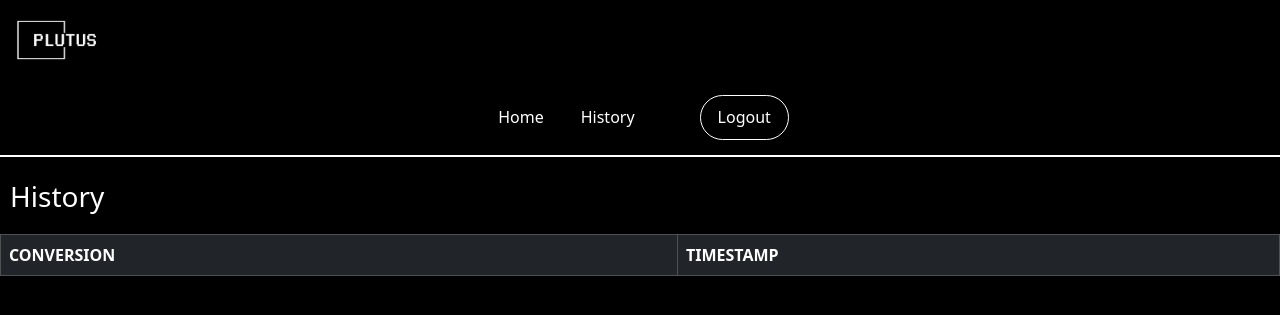
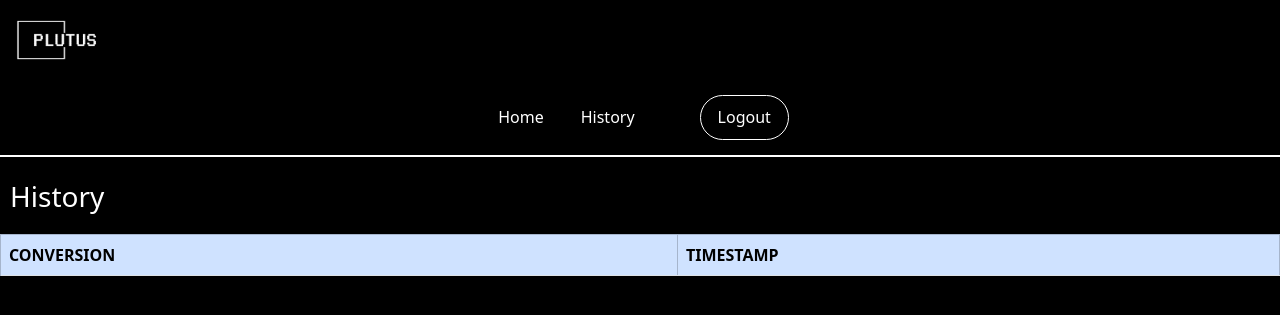
Before and after one commit to kaveendran/currency_converter, a Flask app: page /history in a window 1280 px wide. Shown: the top 315 px of the page. Run offline with Flask 3, Linux system fonts and the light colour scheme; the visitor is signed in with stand-in values (Sample User, id 1); data comes from the database, SQL or seed files in the repository; lists and menus that the app fills with data are empty.

Commit message:
Revert "tbl color home btn big"
This reverts commit 3e2b73ca197cc93b1575f474d4fcae38e1e0e649.

```diff
--- a/templates/converter.html
+++ b/templates/converter.html
@@ -15,7 +15,7 @@
   <body>
 
     <div class="main-body">
-      <a href="/home1"><button class="button" style="background-color: rgb(0, 0, 0,0);color:white; border:2px solid rgb(255, 255, 255,0) "><svg xmlns="http://www.w3.org/2000/svg" width="32" height="32" fill="currentColor" class="bi bi-house-fill" viewBox="0 0 16 16">
+      <a href="/home1"><button class="button" style="background-color: rgb(0, 0, 0,0);color:white; border:2px solid rgb(255, 255, 255,0) "><svg xmlns="http://www.w3.org/2000/svg" width="16" height="16" fill="currentColor" class="bi bi-house-fill" viewBox="0 0 16 16">
   <path d="M8.707 1.5a1 1 0 0 0-1.414 0L.646 8.146a.5.5 0 0 0 .708.708L8 2.207l6.646 6.647a.5.5 0 0 0 .708-.708L13 5.793V2.5a.5.5 0 0 0-.5-.5h-1a.5.5 0 0 0-.5.5v1.293z"/>
   <path d="m8 3.293 6 6V13.5a1.5 1.5 0 0 1-1.5 1.5h-9A1.5 1.5 0 0 1 2 13.5V9.293z"/>
 </svg></button></a>
--- a/templates/crypto.html
+++ b/templates/crypto.html
@@ -13,7 +13,7 @@
   </head>
   <body>
     <div class="main-body">
-            <a href="/home1"><button class="button" style="background-color: rgb(0, 0, 0,0);color:white; border:2px solid rgb(255, 255, 255,0) "><svg xmlns="http://www.w3.org/2000/svg" width="32" height="32" fill="currentColor" class="bi bi-house-fill" viewBox="0 0 16 16">
+            <a href="/home1"><button class="button" style="background-color: rgb(0, 0, 0,0);color:white; border:2px solid rgb(255, 255, 255,0) "><svg xmlns="http://www.w3.org/2000/svg" width="16" height="16" fill="currentColor" class="bi bi-house-fill" viewBox="0 0 16 16">
   <path d="M8.707 1.5a1 1 0 0 0-1.414 0L.646 8.146a.5.5 0 0 0 .708.708L8 2.207l6.646 6.647a.5.5 0 0 0 .708-.708L13 5.793V2.5a.5.5 0 0 0-.5-.5h-1a.5.5 0 0 0-.5.5v1.293z"/>
   <path d="m8 3.293 6 6V13.5a1.5 1.5 0 0 1-1.5 1.5h-9A1.5 1.5 0 0 1 2 13.5V9.293z"/>
 </svg></button></a>
--- a/templates/crypto_nex.html
+++ b/templates/crypto_nex.html
@@ -13,7 +13,7 @@
   </head>
   <body>
     <div class="main-body">
-            <a href="/home1"><button class="button" style="background-color: rgb(0, 0, 0,0);color:white; border:2px solid rgb(255, 255, 255,0) "><svg xmlns="http://www.w3.org/2000/svg" width="32" height="32" fill="currentColor" class="bi bi-house-fill" viewBox="0 0 16 16">
+            <a href="/home1"><button class="button" style="background-color: rgb(0, 0, 0,0);color:white; border:2px solid rgb(255, 255, 255,0) "><svg xmlns="http://www.w3.org/2000/svg" width="16" height="16" fill="currentColor" class="bi bi-house-fill" viewBox="0 0 16 16">
   <path d="M8.707 1.5a1 1 0 0 0-1.414 0L.646 8.146a.5.5 0 0 0 .708.708L8 2.207l6.646 6.647a.5.5 0 0 0 .708-.708L13 5.793V2.5a.5.5 0 0 0-.5-.5h-1a.5.5 0 0 0-.5.5v1.293z"/>
   <path d="m8 3.293 6 6V13.5a1.5 1.5 0 0 1-1.5 1.5h-9A1.5 1.5 0 0 1 2 13.5V9.293z"/>
 </svg></button></a>
--- a/templates/history.html
+++ b/templates/history.html
@@ -58,8 +58,8 @@
 
 <h3 style="margin-top: 100px; color: white; margin-left: 10px;">History</h3>
 
-<table class="table table-dark table-striped table-bordered table-hover" style="margin-top: 20px; padding:10px;">
-  <thead class="table-dark">
+<table class="table  table-striped table-bordered table-hover" style="margin-top: 20px; padding:10px;">
+  <thead class="table-primary">
     <tr>
 
       <th scope="col">CONVERSION</th>
```
